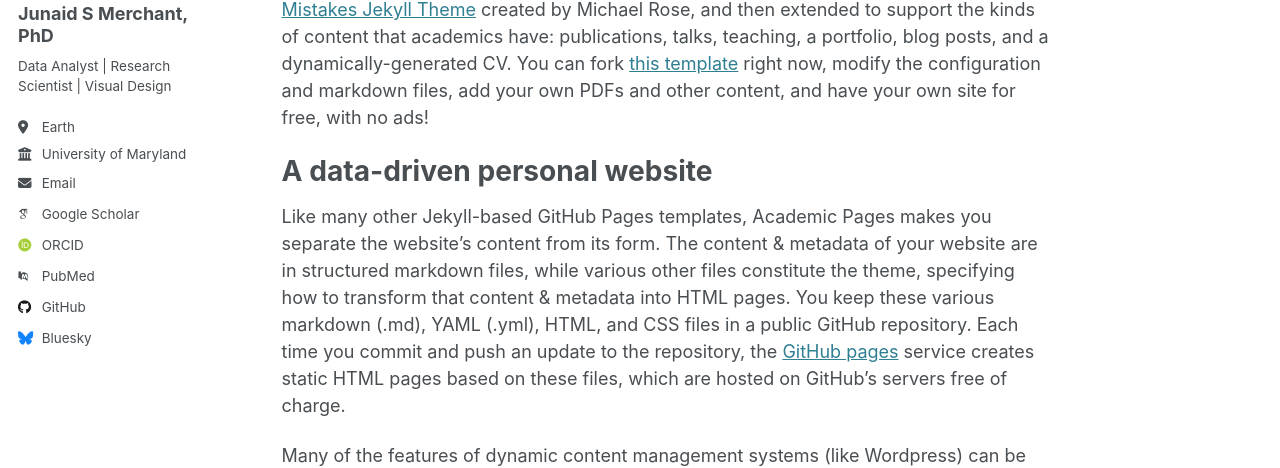
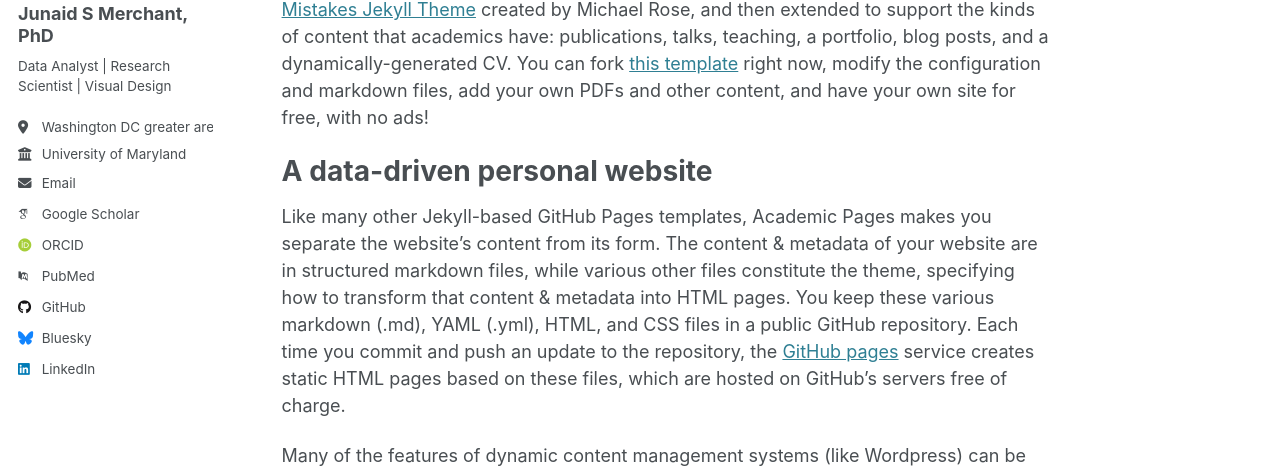
Before and after one commit to JunaidMerchant/JunaidMerchant.github.io, a Jekyll site: the page built from _pages/about.md, in a window 1280 px wide. Shown: the part 288-756 px from the top of the page. Built offline with Jekyll 4.4.1, drawn with Linux system fonts in a browser that asks for light colours; some web fonts are replaced; some of the changed lines change nothing that is shown.

Commit message:
Add files via upload

```diff
--- a/_config.yml
+++ b/_config.yml
@@ -26,7 +26,7 @@
   name             : "Junaid S Merchant, PhD"
   pronouns         : # example: "she/her"
   bio              : "Data Analyst | Research Scientist | Visual Design"
-  location         : "Earth"
+  location         : "Washington DC greater area"
   employer         : "University of Maryland"
   uri              : # URL
   email            : "merchantjs@gmail.com"
@@ -37,7 +37,7 @@
   impactstory      : # URL
   orcid            : "https://orcid.org/0000-0002-4315-6211"
   semantic         : # URL
-  pubmed           : "https://www.ncbi.nlm.nih.gov/pubmed/?term=john+snow"
+  pubmed           : "https://www.ncbi.nlm.nih.gov/pubmed/?term=junaid+merchant"
   researchgate     : # URL
   scopus           : # URL
 
@@ -50,7 +50,7 @@
   stackoverflow    : # User number or user number and name (i.e., use "1" or "1/jeff-atwood")
 
   # Social media
-  bluesky          : "bsky.app" # Replace this with you Bluesky username
+  bluesky          : "dingobuck.bsky.social" # Replace this with you Bluesky username
   facebook         : # Username
   flickr           : # Username
   foursquare       : # Username
@@ -59,7 +59,7 @@
   keybase          : # Username
   instagram        : # Username
   lastfm           : # Username
-  linkedin         : # Username
+  linkedin         : "junaid-s-merchant"
   mastodon         : # URL
   medium           : # URL
   pinterest        : # Username
```
